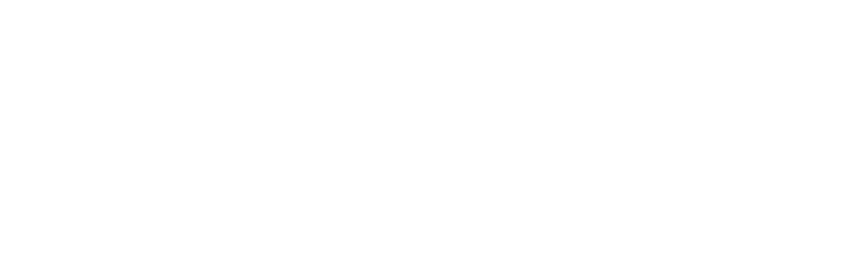
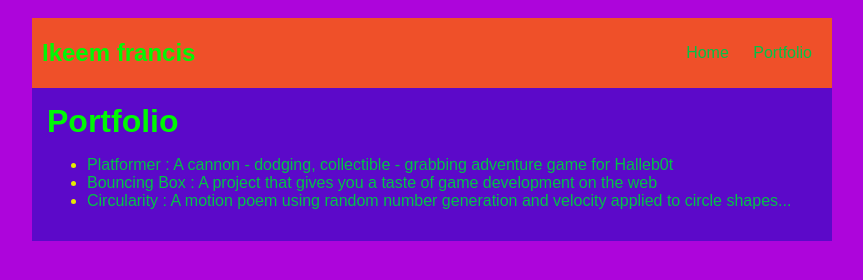
Before and after one commit to Ikeem2008/ikeem2008.github.io, a plain HTML site: page portfolio.html in a window 1280 px wide. Shown: the whole page, without its empty margins (208-1071 px from the left). Drawn offline with Linux system fonts and the light colour scheme.

Commit message:
add portfolio.html file

```diff
--- a/portfolio.html
+++ b/portfolio.html
@@ -0,0 +1,39 @@
+<!DOCTYPE HTML>
+<html>
+
+<head><link rel="stylesheet" href="style.css">
+    <title>
+        Ikeem's website
+    </title>
+</head>
+
+<body>
+    <div id="all-contents">
+        <nav>
+            <h1>Ikeem francis</h1>
+            <ul id="nav-ul">
+                <li class="nav-li">
+                    <a class="nav-a" href="index.html">Home</a>
+                </li>
+                <li class="nav-li">
+                    <a class="nav-a" href="portfolio.html">Portfolio</a>
+                </li>
+            </ul>
+        </nav>
+        <main>
+            <div class="content">
+                <h1>Portfolio</h1>
+                <ul id="portfolio">
+                    <li><a href="projects/platformer/">Platformer : A cannon - dodging, collectible - grabbing adventure
+                            game for Halleb0t</a></li>
+                    <li><a href="projects/bouncing-box/">Bouncing Box : A project that gives you a taste of game
+                            development on the web </a></li>
+                    <li><a href="projects/circularity/">Circularity : A motion poem using random number generation and
+                            velocity applied to circle shapes...</a></li>
+                </ul>
+            </div>
+        </main>
+    </div>
+</body>
+
+</html>
--- a/style.css
+++ b/style.css
@@ -32,12 +32,12 @@ h1 {
 }
 a {
     text-decoration: none;
-    color: #fff;
+    color: #03c246;
 }
 
 /* main container area beneath menu */
 main {
-    background: rgb(245, 238, 219);
+    background: rgb(92, 9, 201);
     display: flex;
 }
 .sidebar {
@@ -54,7 +54,7 @@ main {
 
 /* portfolio styles */
 #interests {
-    border: 4px silver ridge;
+    border: 4px rgb(179, 14, 14) ridge;
     padding: 8px;
 }
 h2, h3 {
```
Also changed, not shown: index.html (+19 -7 lines).
